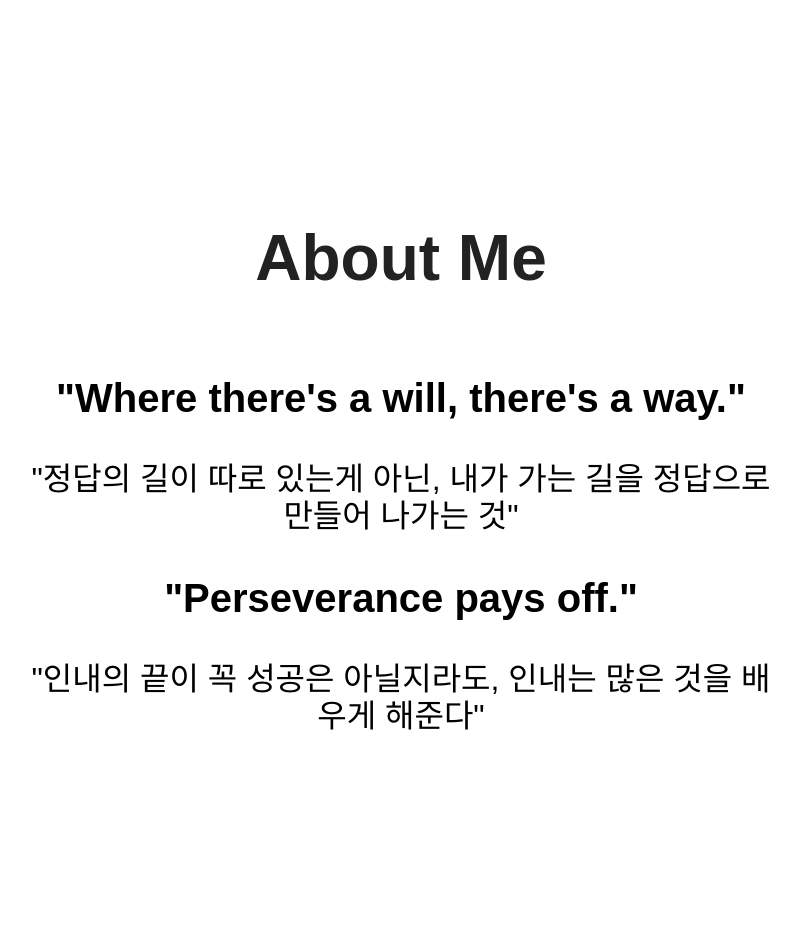
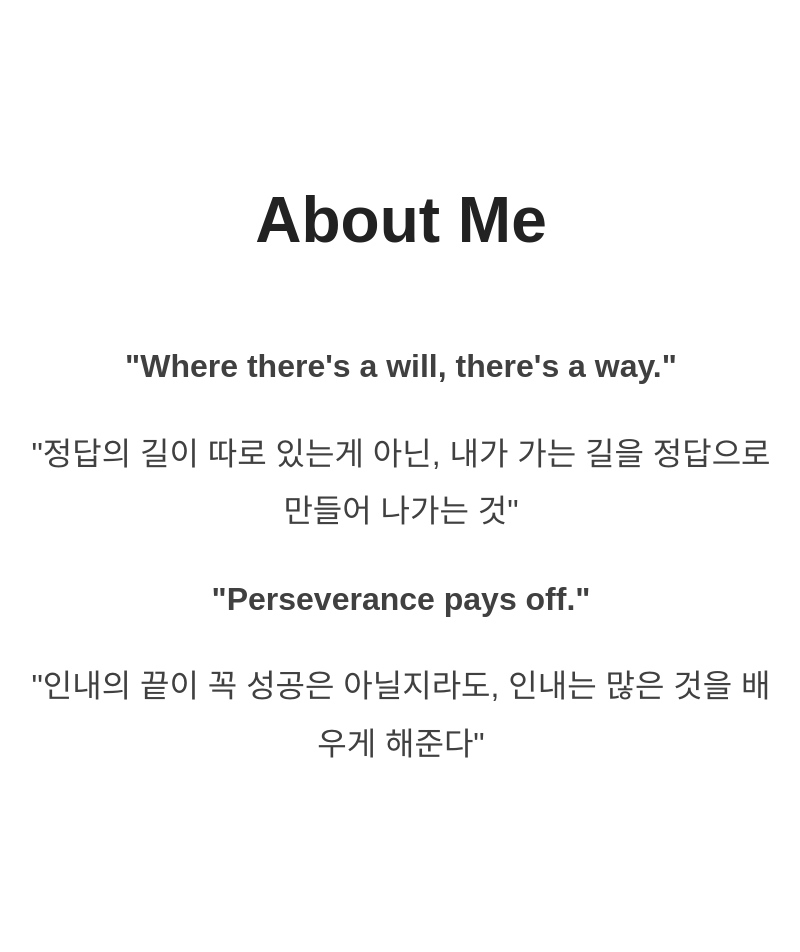
Before and after one commit to SHU-Webbb/SHU-Webbb.github.io, a Jekyll site: the page built from index.html, in a window 1280 px wide. Shown: the part 936-1888 px from the top of the page, without its empty margins (239-1039 px from the left). Built offline with Jekyll 4.4.1, drawn with Linux system fonts in a browser that asks for light colours; nearby versions of some CDN libraries; some web fonts are replaced.

Commit message:
Update main.css

```diff
--- a/assets/css/main.css
+++ b/assets/css/main.css
@@ -150,12 +150,20 @@ img {
 }
 
 .center-align-big-bold {
+  font-family: 'Spoqa Han Sans', sans-serif;
+  margin: 30px auto;
+  color: #404040;
+  line-height: 1.8;
   text-align: center;
-  font-size: 2.5rem;
+  font-size: 2rem;
   font-weight: bold;
 }
 
 .center-align-big {
+  font-family: 'Spoqa Han Sans', sans-serif;
+  margin: 30px auto;
+  color: #404040;
+  line-height: 1.8;
   text-align: center;
   font-size: 2rem;
 }
```
